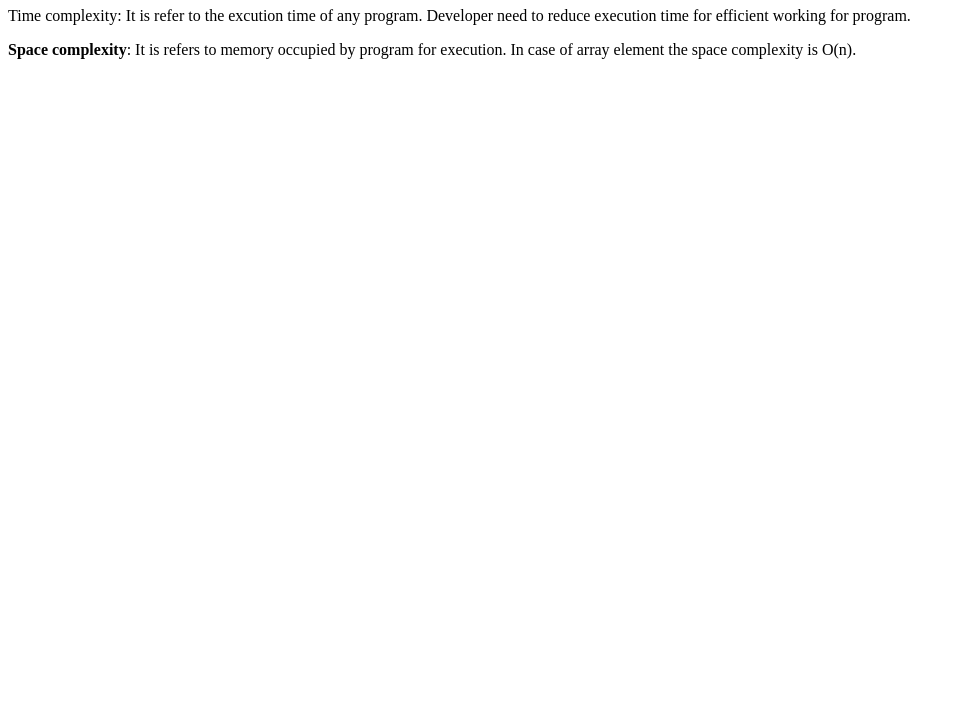
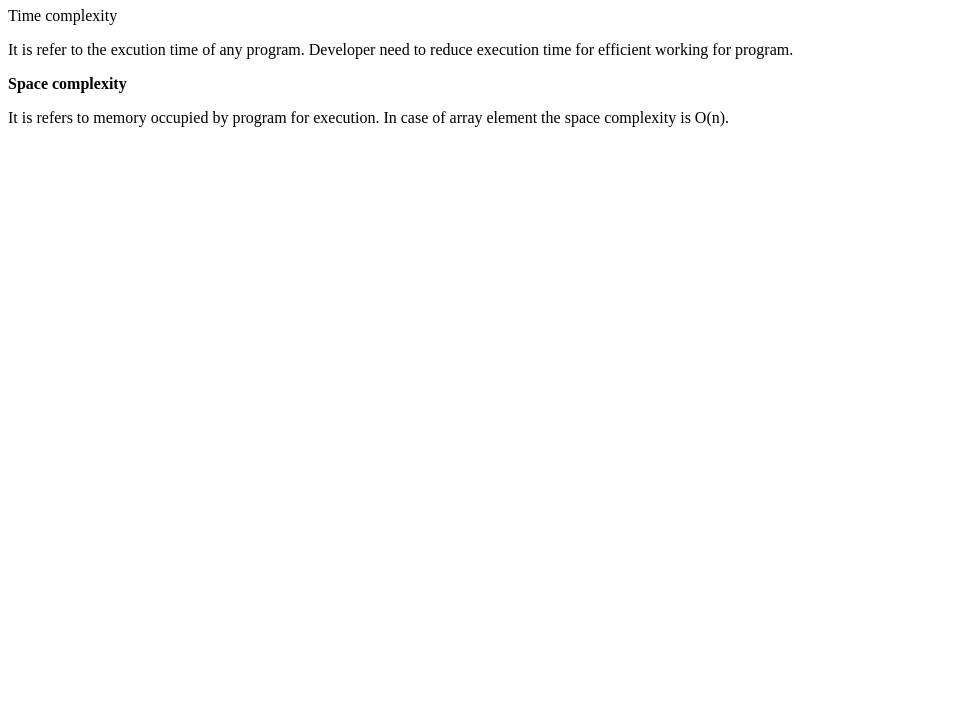
Before and after one commit to acciojob/time-and-space-complexity-Rahulkrjs, a website: page main.html in a window 1280 px wide. Shown: the part 73-800 px from the top of the page, without its empty margins (0-965 px from the left). Drawn offline with Linux system fonts and the light colour scheme.

Commit message:
created a submission

```diff
--- a/main.html
+++ b/main.html
@@ -10,8 +10,9 @@
 	<!-- the entire body must be written by student -->
 
 	<H1>Space and Time Complexity</H1>
-	<p>Time complexity: It is refer to the excution time of any program. Developer need to reduce execution time for efficient working for program.</p>
-	<p><b>Space complexity</b>: It is refers to memory occupied by program for execution. In case of array element the space complexity is O(n).</p>
+	<p>Time complexity</p>
+	It is refer to the excution time of any program. Developer need to reduce execution time for efficient working for program.
+	<p><b>Space complexity</b></p>It is refers to memory occupied by program for execution. In case of array element the space complexity is O(n).
 	<script type="text/javascript" src="./script.js">
 </script>
 
```
